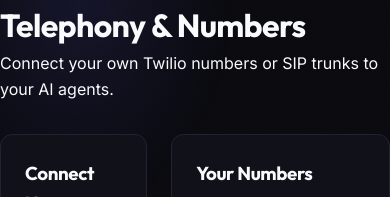
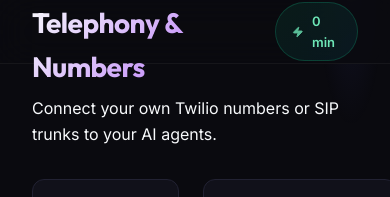
Before and after one commit to mustafagl01/myretell, a React (Vite) app in the folder frontend/: page /telephony in a window 390 px wide. Shown: the top 197 px of the page. Built offline with nearby package versions, Linux system fonts and the light colour scheme; no server answers; sample sign-in values are in the browser's storage.

Commit message:
UI Fix: Add Phone Numbers to sidebar navigation

```diff
--- a/frontend/src/components/DashboardLayout.jsx
+++ b/frontend/src/components/DashboardLayout.jsx
@@ -7,6 +7,7 @@
     BarChart3,
     Settings as SettingsIcon,
     CreditCard,
+    Phone,
     LogOut,
     Zap,
     Menu,
@@ -29,6 +30,7 @@
 
     const navItems = [
         { label: 'Assistants', icon: Mic, path: '/agents', section: 'Build' },
+        { label: 'Phone Numbers', icon: Phone, path: '/telephony', section: 'Build' },
         { label: 'Call History', icon: History, path: '/history', section: 'Monitor' },
         { label: 'Analytics', icon: BarChart3, path: '/analytics', section: 'Monitor', badge: 'New' },
         { label: 'API Keys & Settings', icon: SettingsIcon, path: '/settings', section: 'Account' },
--- a/frontend/src/pages/Telephony.jsx
+++ b/frontend/src/pages/Telephony.jsx
@@ -1,5 +1,6 @@
 import React, { useState, useEffect } from 'react';
 import axios from 'axios';
+import { DashboardLayout } from '../components/DashboardLayout';
 import './Telephony.css';
 
 export const Telephony = ({ user, onLogout }) => {
@@ -9,7 +10,7 @@
     const [loading, setLoading] = useState(false);
     const [error, setError] = useState(null);
 
-    const API_URL = import.meta.env.VITE_API_URL || 'http://localhost:3001';
+    const API_URL = import.meta.env.VITE_API_URL || '';
 
     useEffect(() => {
         fetchNumbers();
@@ -66,28 +67,8 @@
     };
 
     return (
-        <div className="dashboard-container">
-            <aside className="sidebar">
-                <div className="logo">MyRetell</div>
-                <nav className="nav-menu">
-                    <a href="/agents" className="nav-item">Agents</a>
-                    <a href="/history" className="nav-item">History</a>
-                    <a href="/telephony" className="nav-item active">Telephony</a>
-                    <a href="/analytics" className="nav-item">Analytics</a>
-                    <a href="/settings" className="nav-item">Settings</a>
-                </nav>
-                <div className="user-profile" onClick={onLogout} style={{cursor: 'pointer'}}>
-                    <div className="user-avatar">{user.email[0].toUpperCase()}</div>
-                    <div className="user-info">
-                        <span className="user-email">{user.email}</span>
-                        <span className="logout-text">Logout</span>
-                    </div>
-                </div>
-            </aside>
-
-            <main className="main-content">
-                <header className="content-header">
-                    <h1>Telephony & Numbers</h1>
+        <DashboardLayout user={user} onLogout={onLogout} title="Telephony & Numbers">
+            <header className="telephony-header">
                 <p className="subtitle">Connect your own Twilio numbers or SIP trunks to your AI agents.</p>
             </header>
 
@@ -161,7 +142,6 @@
                     <code>sip:agent-id.sip.myretell.com</code>
                 </div>
             </section>
-            </main>
-        </div>
+        </DashboardLayout>
     );
 };
```
Lines whose indentation alone changed are shown as unchanged.
